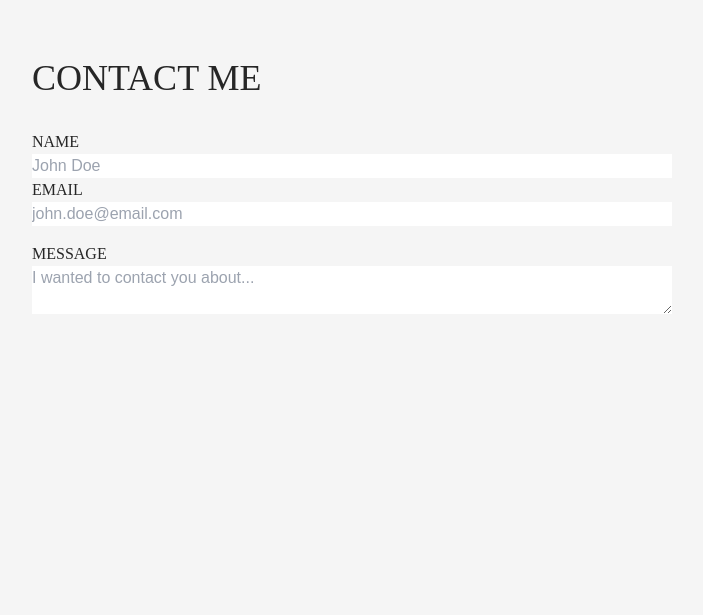
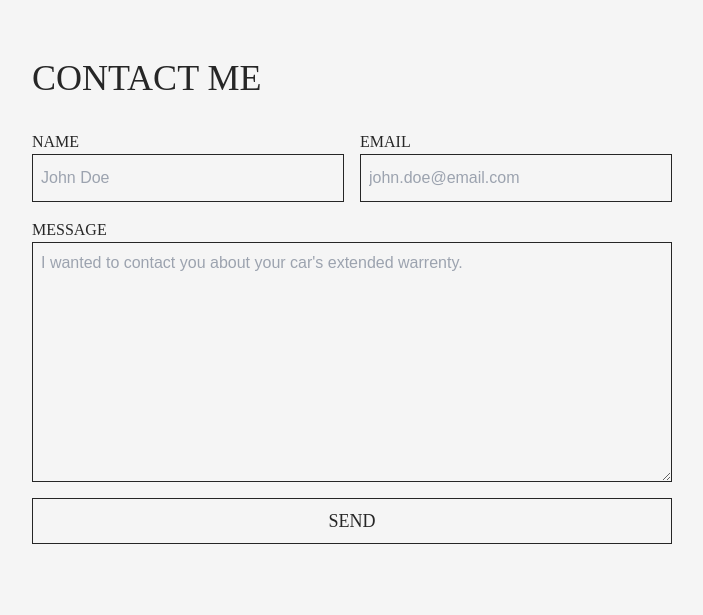
Before and after one commit to RATIU5/portfolio, an Astro site: page /contact in a window 1280 px wide. Shown: the part 182-797 px from the top of the page, without its empty margins (288-991 px from the left). Built offline with nearby package versions, Linux system fonts and the light colour scheme; Astro itself is replaced by a stand-in of ours.

Commit message:
add: finish adding contact page

```diff
--- a/src/pages/contact.astro
+++ b/src/pages/contact.astro
@@ -6,20 +6,44 @@ import Base from "../layouts/Base.astro";
     <main class="flex flex-col w-full gap-8">
         <h1 class="font-serif text-4xl">CONTACT ME</h1>
         <form class="flex flex-col gap-4">
-            <div>
-                <div class="flex flex-col">
+            <div class="flex flex-col gap-4 md:flex-row md:w-full">
+                <div class="flex flex-col w-full">
                     <label class="font-serif" for="name">NAME</label>
-                    <input id="name" name="name" type="text" placeholder="John Doe">
+                    <input
+                        class="w-full h-12 p-2 border border-solid outline-none bg-neutral-100 border-neutral-800 focus:outline-neutral-800 focus:outline-1"
+                        id="name"
+                        name="name"
+                        type="text"
+                        required
+                        placeholder="John Doe"
+                    />
                 </div>
-                <div class="flex flex-col">
+                <div class="flex flex-col w-full">
                     <label class="font-serif" for="email">EMAIL</label>
-                    <input id="name" name="email" type="email" placeholder="john.doe@email.com">
+                    <input
+                        class="w-full h-12 p-2 border border-solid outline-none bg-neutral-100 border-neutral-800 focus:outline-neutral-800 focus:outline-1"
+                        id="email"
+                        name="email"
+                        type="email"
+                        required
+                        placeholder="john.doe@email.com"
+                    />
                 </div>
             </div>
             <div class="flex flex-col">
                 <label class="font-serif" for="message">MESSAGE</label>
-                <textarea id="message" name="message" placeholder="I wanted to contact you about..."></textarea>
+                <textarea
+                    class="w-full p-2 border border-solid outline-none h-60 min-h-10 max-h-96 bg-neutral-100 border-neutral-800 focus:outline-neutral-800 focus:outline-1"
+                    id="message"
+                    name="message"
+                    required
+                    placeholder="I wanted to contact you about your car's extended warrenty."
+                ></textarea>
             </div>
+            <button
+                class="block p-2 font-serif text-lg border border-solid outline-none bg-neutral-100 border-neutral-800 focus:outline-neutral-800 focus:outline-1"
+                type="submit">SEND</button
+            >
         </form>
     </main>
 </Base>
```
Also changed, not shown: src/assets/self.webp (added).
